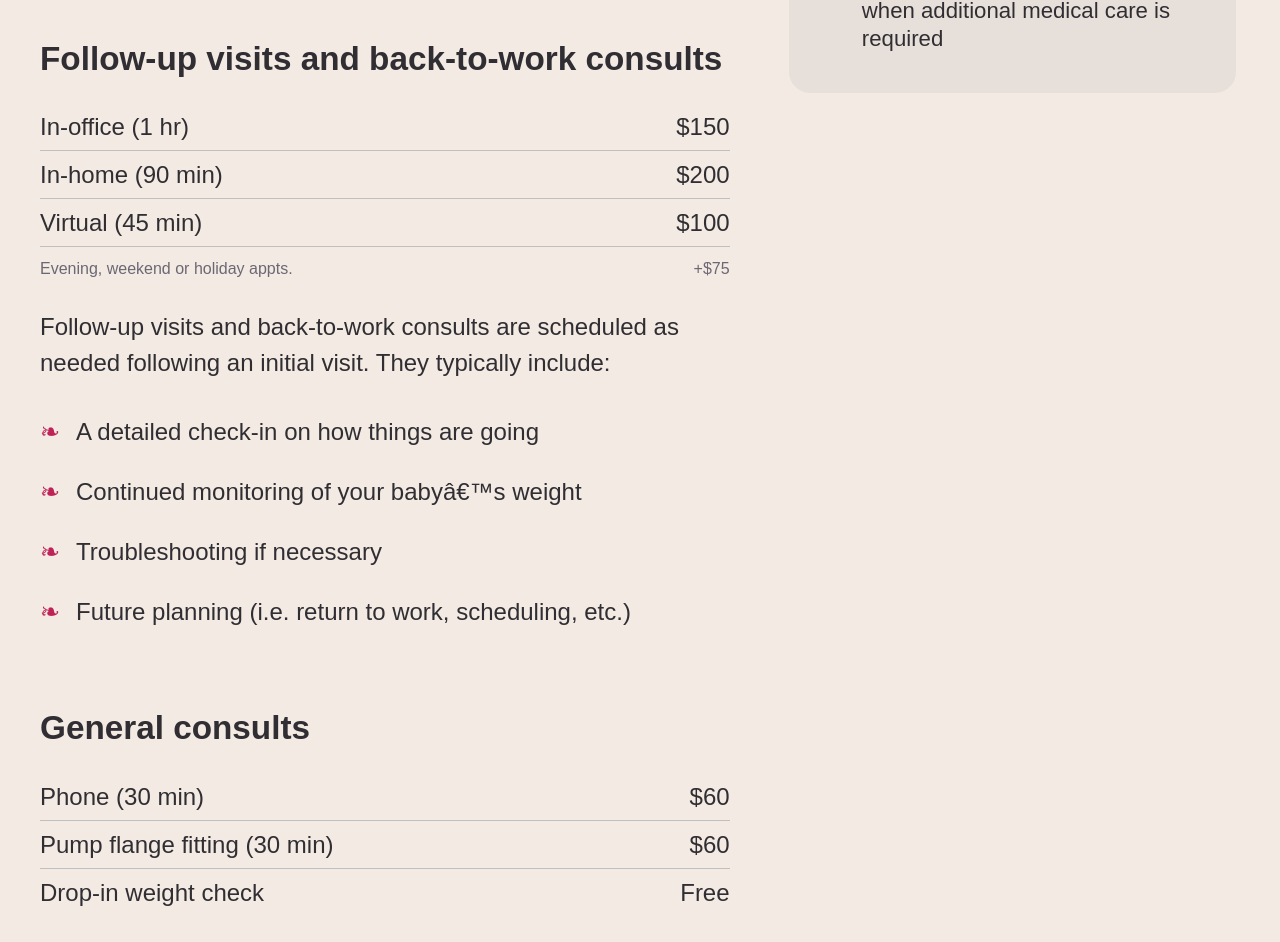
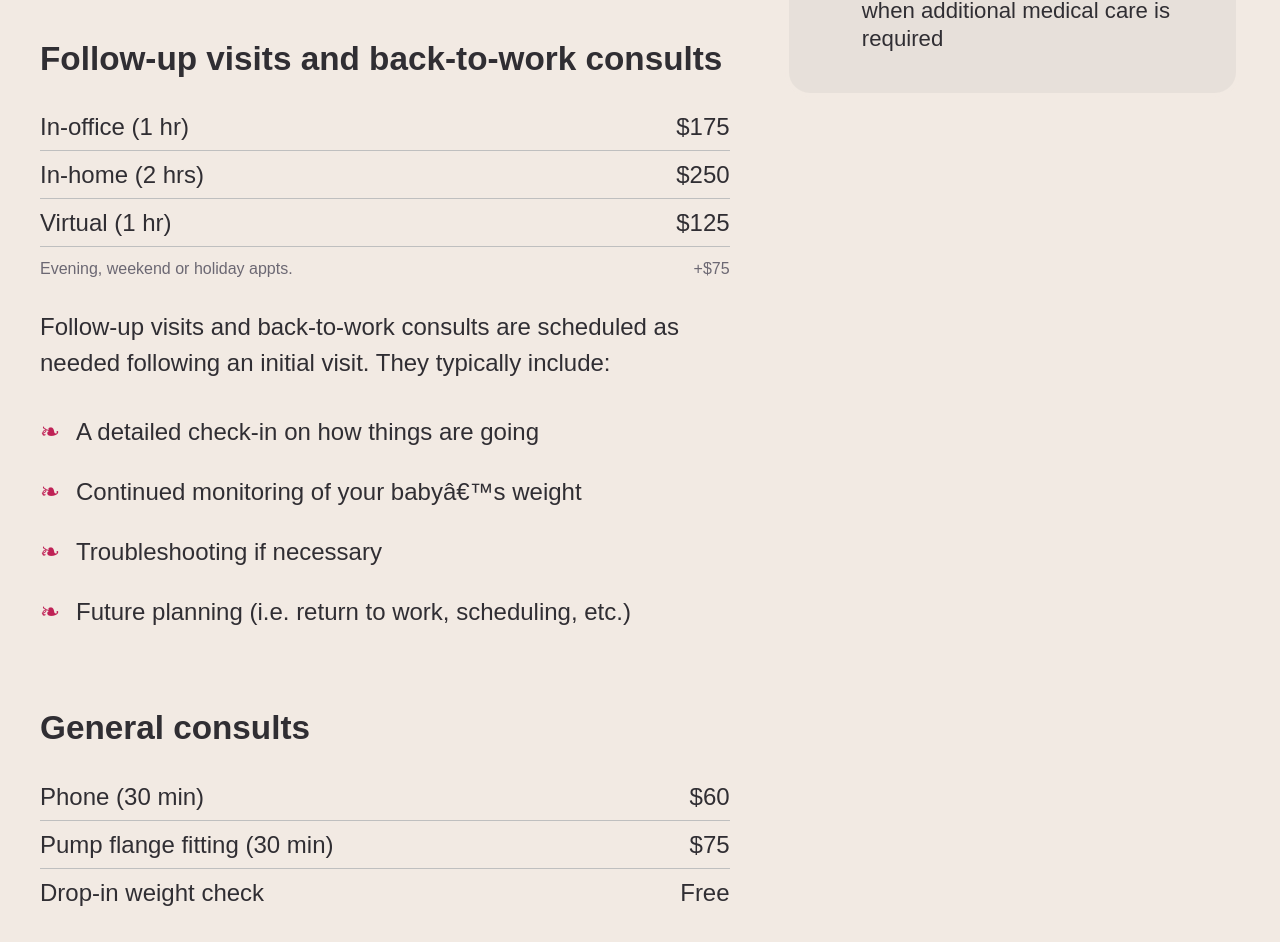
Before and after one commit to bellflowerlactation/bellflower, a Jekyll site: the page built from services.html, in a window 1280 px wide and 1400 px high, scrolled down 2248 px. Shown: the part 147-1089 px from the top of the window. Built offline with Jekyll 4.4.1, drawn with Linux system fonts in a browser that asks for light colours; some web fonts are replaced; some of the changed text lies outside the part shown.

Commit message:
Update pricing info

```diff
--- a/services.html
+++ b/services.html
@@ -52,12 +52,12 @@
         <h2 id="initial-visits">Initial visits</h2>
         <table>
             <tr>
-                <td>In-office (90 min)</td>
-                <td class="u-ta:r">$200</td>
+                <td>In-office (1.5 hrs)</td>
+                <td class="u-ta:r">$225</td>
             </tr>
             <tr>
                 <td>In-home (2 hrs)</td>
-                <td class="u-ta:r">$250</td>
+                <td class="u-ta:r">$275</td>
             </tr>
             <tr>
                 <td>Virtual (1 hr)</td>
@@ -101,15 +101,15 @@
         <table>
             <tr>
                 <td>In-office (1 hr)</td>
-                <td class="u-ta:r">$150</td>
+                <td class="u-ta:r">$175</td>
             </tr>
               <tr>
-                <td>In-home (90 min)</td>
-                <td class="u-ta:r">$200</td>
+                <td>In-home (2 hrs)</td>
+                <td class="u-ta:r">$250</td>
             </tr>
             <tr>
-                <td>Virtual (45 min)</td>
-                <td class="u-ta:r">$100</td>
+                <td>Virtual (1 hr)</td>
+                <td class="u-ta:r">$125</td>
             </tr>
             <tr class="u-tc:g u-fs:a2 u-lg-fs:r">
                 <td class="u-pt:4">Evening, weekend or holiday appts.</td>
@@ -138,7 +138,7 @@
             </tr>
             <tr>
                 <td>Pump flange fitting (30 min)</td>
-                <td class="u-ta:r">$60</td>
+                <td class="u-ta:r">$75</td>
             </tr>
             <tr>
                 <td>Drop-in weight check</td>
```
Also changed, not shown: Gemfile.lock.
